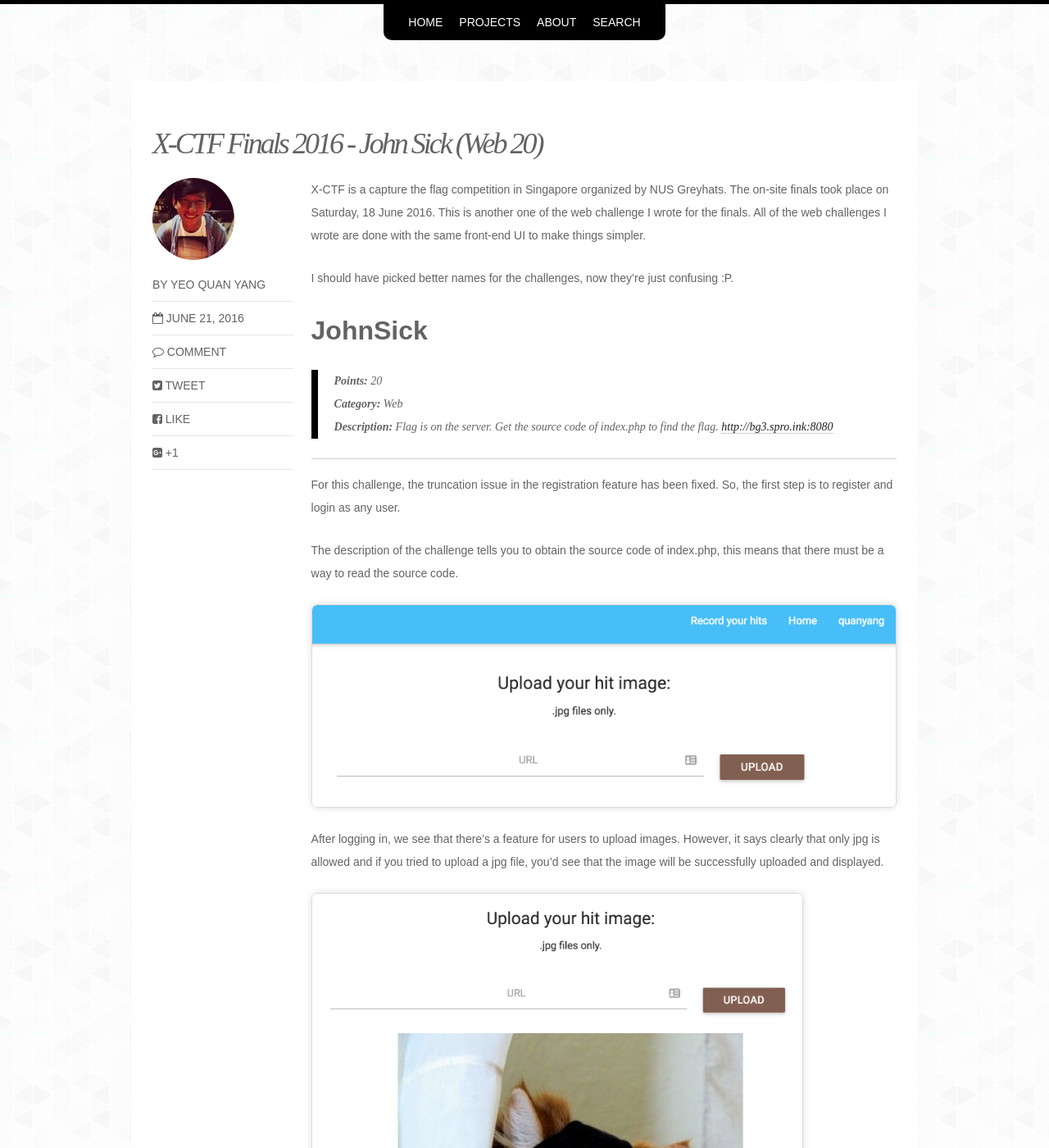
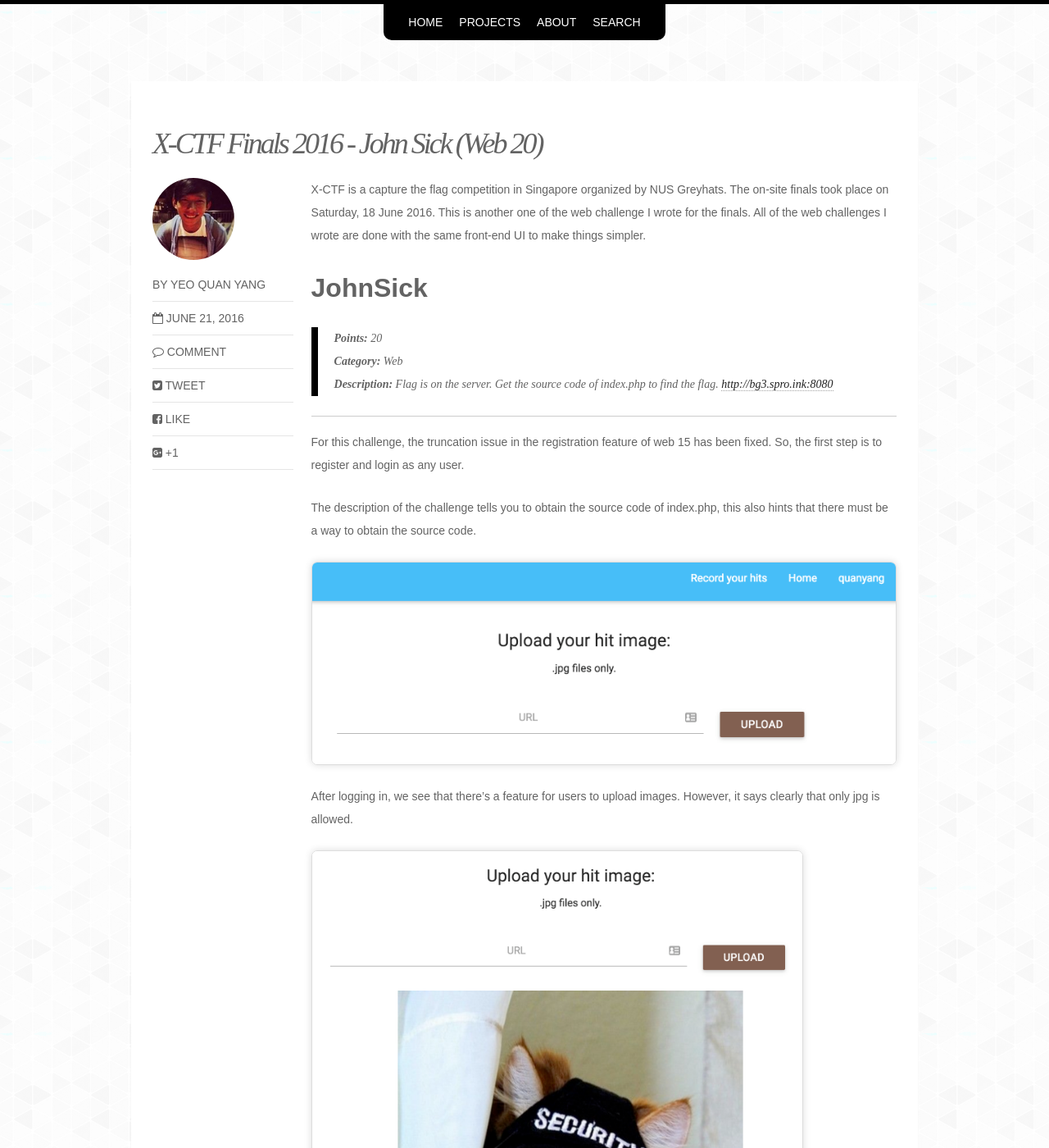
Before and after one commit to quanyang/quanyang.github.io, a Jekyll site: the page built from _posts/blog/2016-06-21-x-ctf-finals-2016-john-sick-web-20.md, in a window 1280 px wide and 1400 px high. Shown: the whole window at 82% size. Built offline with Jekyll 4.4.1, drawn with Linux system fonts in a browser that asks for light colours; nearby versions of some CDN libraries; comment, search, counter and statistics services are not loaded; some of the changed text lies outside the part shown.

Commit message:
Update write up for web20

```diff
--- a/_posts/blog/2016-06-21-x-ctf-finals-2016-john-sick-web-20.md
+++ b/_posts/blog/2016-06-21-x-ctf-finals-2016-john-sick-web-20.md
@@ -14,8 +14,6 @@
 
 X-CTF is a capture the flag competition in Singapore organized by NUS Greyhats. The on-site finals took place on Saturday, 18 June 2016. This is another one of the web challenge I wrote for the finals. All of the web challenges I wrote are done with the same front-end UI to make things simpler.
 
-I should have picked better names for the challenges, now they're just confusing :P.
-
 # JohnSick
 >**Points:** 20
 **Category:** Web
@@ -23,17 +21,17 @@
 
 ---
 
-For this challenge, the truncation issue in the registration feature has been fixed. So, the first step is to register and login as any user.
+For this challenge, the truncation issue in the registration feature of web 15 has been fixed. So, the first step is to register and login as any user.
 
-The description of the challenge tells you to obtain the source code of index.php, this means that there must be a way to read the source code.
+The description of the challenge tells you to obtain the source code of index.php, this also hints that there must be a way to obtain the source code.
 
 ![](/resources/images/x-ctf/johnsick_upload.png)
 
-After logging in, we see that there's a feature for users to upload images. However, it says clearly that only jpg is allowed and if you tried to upload a jpg file, you'd see that the image will be successfully uploaded and displayed.
+After logging in, we see that there's a feature for users to upload images. However, it says clearly that only jpg is allowed.
 
 ![](/resources/images/x-ctf/johnsick_uploaded.png){: width="600px"}
 
-However, if you tried any other links, you'd see that the upload would fail and no image would be shown. This was actually due to a filter on the URL.
+If you tried uploading using a URL of a valid JPG image, you'd see that the image would be successfully uploaded and displayed. However, if you tried any links that does not end with `.jpg`, you'd see that the upload would fail and no image would be shown. This was actually due to a filter on the URL.
 
 {% highlight PHP linenos %}
 <?php
```
